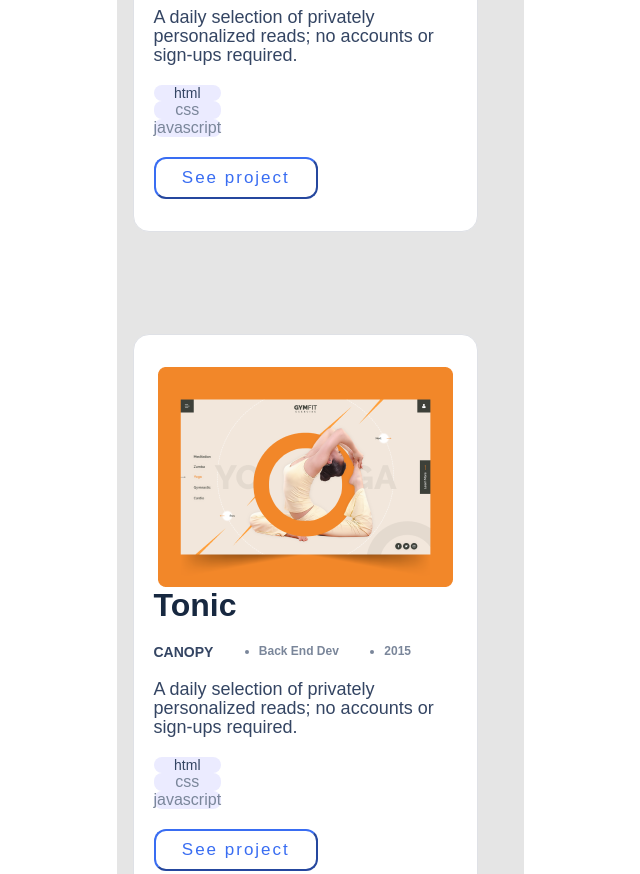
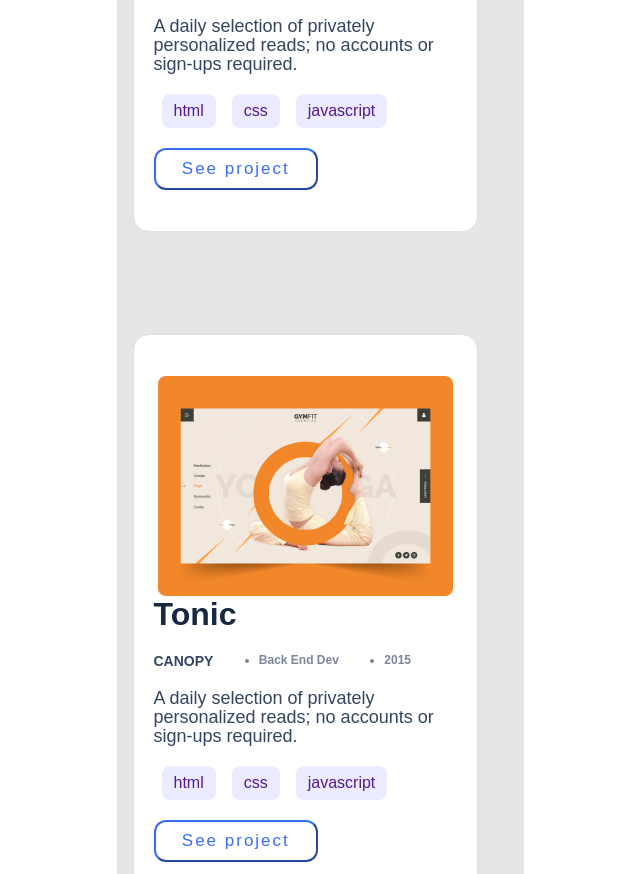
Before and after one commit to Hassaanjbaig-code/Portfolio-finish-mobile-version, a website: page index.html in a window 1280 px wide. Shown: the part 1127-2001 px from the top of the page, without its empty margins (320-960 px from the left). Drawn offline with nearby package versions, Linux system fonts and the light colour scheme; a web font is replaced by a local one.

Commit message:
Update to all

```diff
--- a/index.html
+++ b/index.html
@@ -89,9 +89,9 @@
             <div class="language">
               <ul>
                 <!-- Card Language -->
-                <li class="a l-a">html</li>
-                <li class="b">css</li>
-                <li class="c">javascript</li>
+                <li class="language-used">html</li>
+                <li class="language-used">css</li>
+                <li class="language-used">javascript</li>
               </ul>
             </div>
             <div class="button">
@@ -131,9 +131,9 @@
             <div class="language">
               <!-- Card Language  -->
               <ul>
-                <li class="a l-a">html</li>
-                <li class="b">css</li>
-                <li class="c">javascript</li>
+                <li class="language-used">html</li>
+                <li class="language-used">css</li>
+                <li class="language-used">javascript</li>
               </ul>
             </div>
             <div class="button">
@@ -172,9 +172,9 @@
             <div class="language">
               <!-- Card Language  -->
               <ul>
-                <li class="a l-a">html</li>
-                <li class="b">css</li>
-                <li class="c">javascript</li>
+                <li class="language-used">html</li>
+                <li class="language-used">css</li>
+                <li class="language-used">javascript</li>
               </ul>
             </div>
             <div class="button">
```
